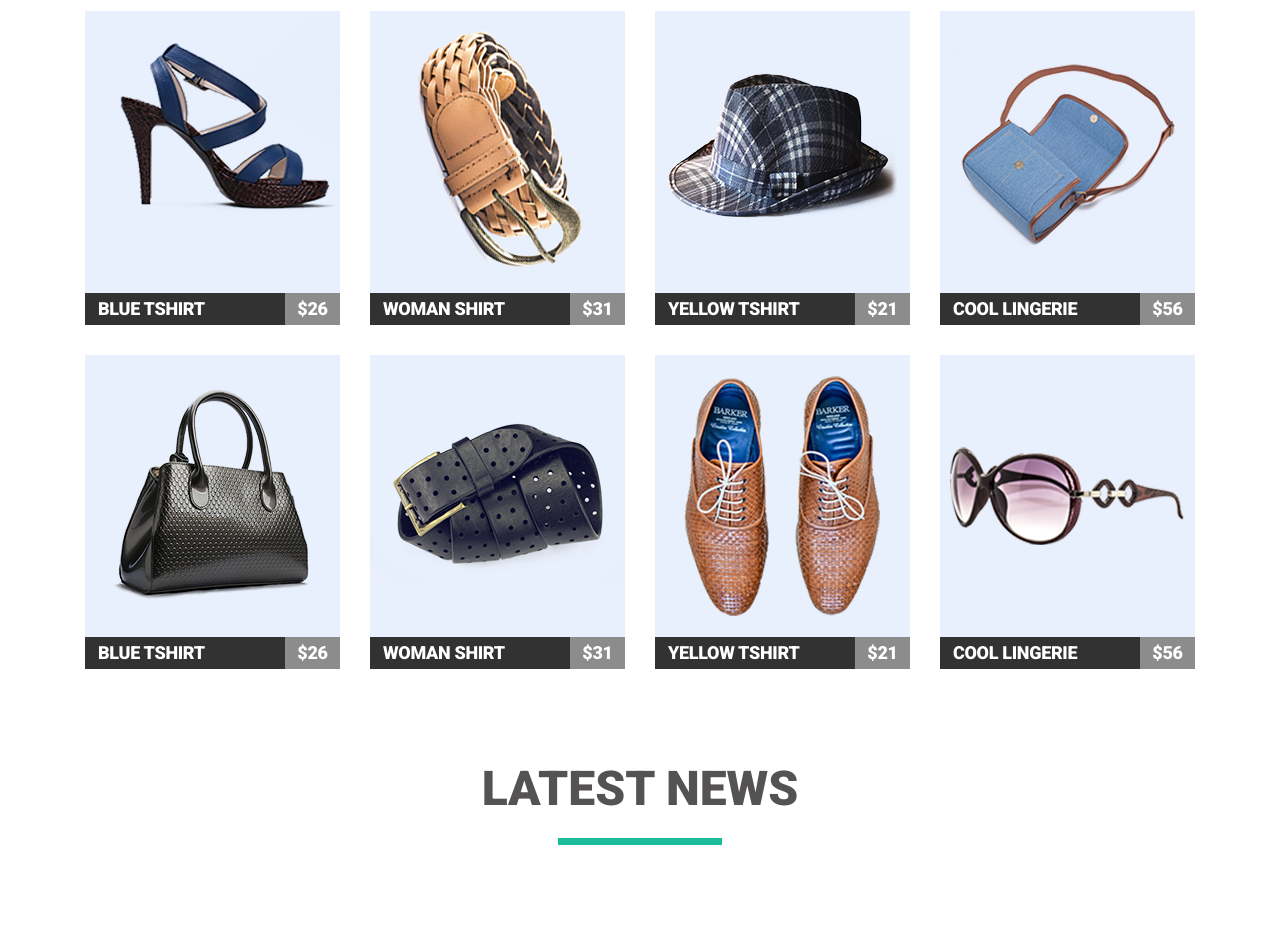
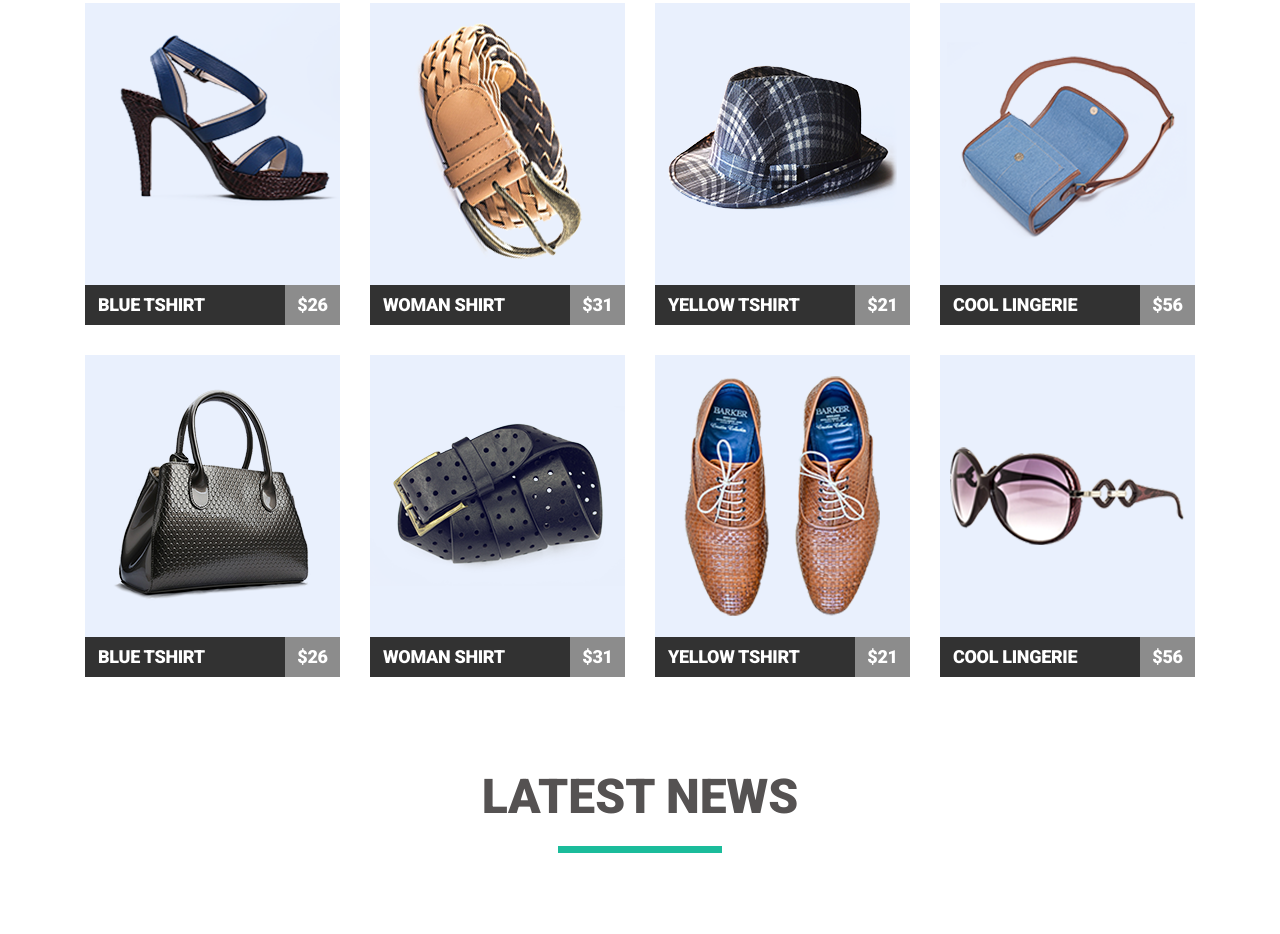
Before and after one commit to xrustic2020/goit, a plain HTML site: page html-css/module-4/index.html in a window 1280 px wide. Shown: the part 319-1253 px from the top of the page. Drawn offline with nearby package versions, Linux system fonts and the light colour scheme.

Commit message:
correct block size

```diff
--- a/html-css/module-4/css/styles.css
+++ b/html-css/module-4/css/styles.css
@@ -99,7 +99,7 @@ nav {
   text-transform: uppercase;
   line-height: 32px;
   text-align: center;
-  padding-bottom: 84px;
+  padding-bottom: 76px;
 }
 
 .line-effect::after {
@@ -151,10 +151,17 @@ nav {
   margin-bottom: 0;
 }
 
+.features-container {
+  height: auto;
+  overflow: hidden;
+}
+
 .features-list h3 {
   font-size: 18px;
   background-color: #323232;
   width: 200px;
+  padding-top: 4px;
+  padding-bottom: 4px;
   padding-left: 13px;
   float: left;
 }
@@ -177,6 +184,8 @@ span {
   width: 55px;
   background-color: rgba(255, 255, 255, 0.44);
   color: #ffffff;
+  padding-top: 4px;
+  padding-bottom: 4px;
   text-align: center;
   float: right;
 }
@@ -250,7 +259,7 @@ span {
   border: none;
   background-color: #4ec6ab;
   border-radius: 4px;
-  padding: 13px 42px;
+  padding: 12px 42px;
   cursor: pointer;
 }
 
--- a/html-css/module-4/index.html
+++ b/html-css/module-4/index.html
@@ -34,7 +34,7 @@
             <ul class="featured clearfix">
                 <li class="features-list">
                         <a href="#"><img src="./img/shoes.png" width="255" height="282" alt="shoes"></a>
-                    <div>
+                    <div class="features-container">
                         <h3>
                             <a href="#">blue tshirt</a>
                         </h3>
@@ -43,7 +43,7 @@
                 </li>
                 <li class="features-list">
                     <a href="#"><img src="./img/strap.png" width="255" height="282" alt="strap"></a>
-                    <div>
+                    <div class="features-container">
                         <h3>
                             <a href="#">woman shirt</a>
                         </h3>
@@ -52,7 +52,7 @@
                 </li>
                 <li class="features-list">
                     <a href="#"><img src="./img/hat.png" width="255" height="282" alt="hat"></a>
-                    <div>
+                    <div class="features-container">
                         <h3>
                             <a href="#">yellow tshirt</a>
                         </h3>
@@ -61,7 +61,7 @@
                 </li>
                 <li class="features-list">
                     <a href="#"><img src="./img/handbag.png" width="255" height="282" alt="handbag"></a>
-                    <div>
+                    <div class="features-container">
                         <h3>
                             <a href="#">cool lingerie</a>
                         </h3>
@@ -70,7 +70,7 @@
                 </li>
                 <li class="features-list">
                     <a href="#"><img src="./img/handbag2.png" width="255" height="282" alt="handbag"></a>
-                    <div>
+                    <div class="features-container">
                         <h3>
                             <a href="#">blue tshirt</a>
                         </h3>
@@ -79,7 +79,7 @@
                 </li>
                 <li class="features-list">
                     <a href="#"><img src="./img/strap2.png" width="255" height="282" alt="strap"></a>
-                    <div>
+                    <div class="features-container">
                         <h3>
                             <a href="#">woman shirt</a>
                         </h3>
@@ -88,7 +88,7 @@
                 </li>
                 <li class="features-list">
                     <a href="#"><img src="./img/shoes2.png" width="255" height="282" alt="shoes"></a>
-                    <div>
+                    <div class="features-container">
                         <h3>
                             <a href="#">yellow tshirt</a>
                         </h3>
@@ -97,7 +97,7 @@
                 </li>
                 <li class="features-list">
                     <a href="#"><img src="./img/glasses.png" width="255" height="282" alt="glasses"></a>
-                    <div>
+                    <div class="features-container">
                         <h3>
                             <a href="#">cool lingerie</a>
                         </h3>
```
